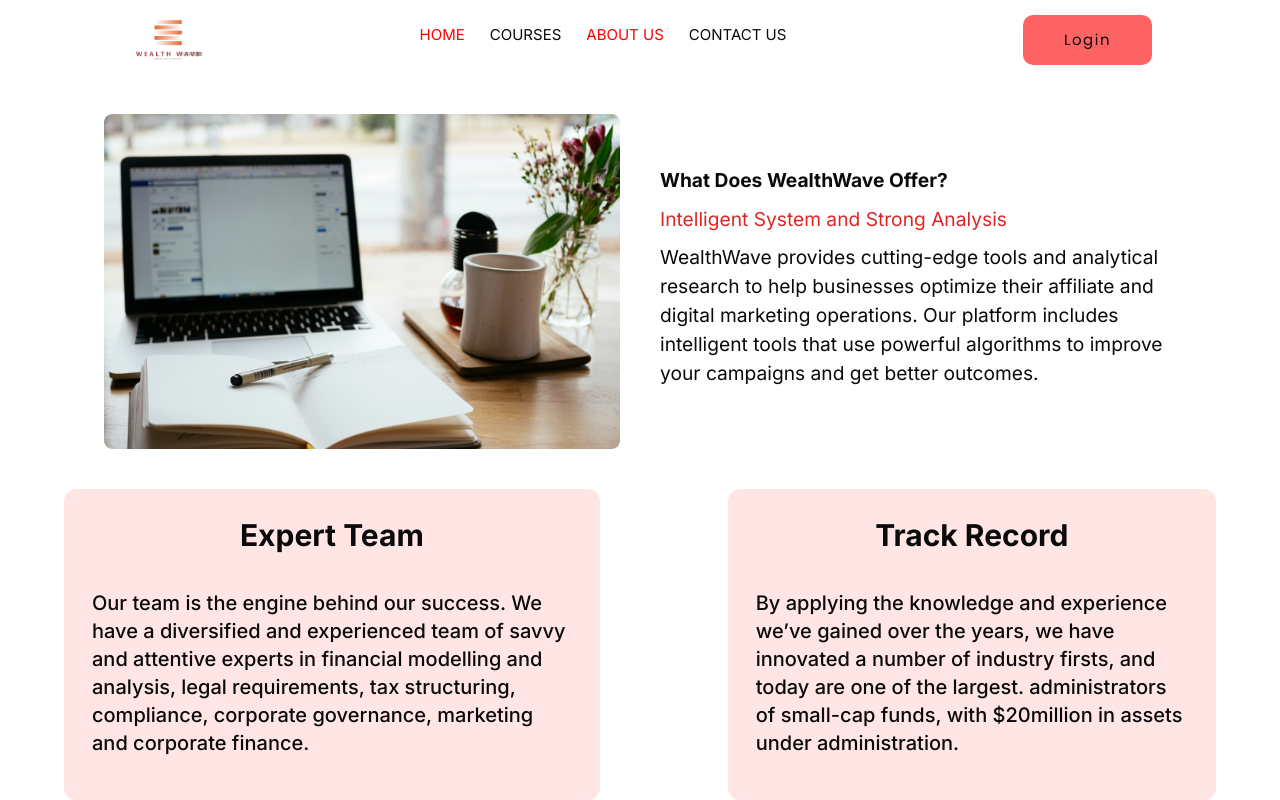
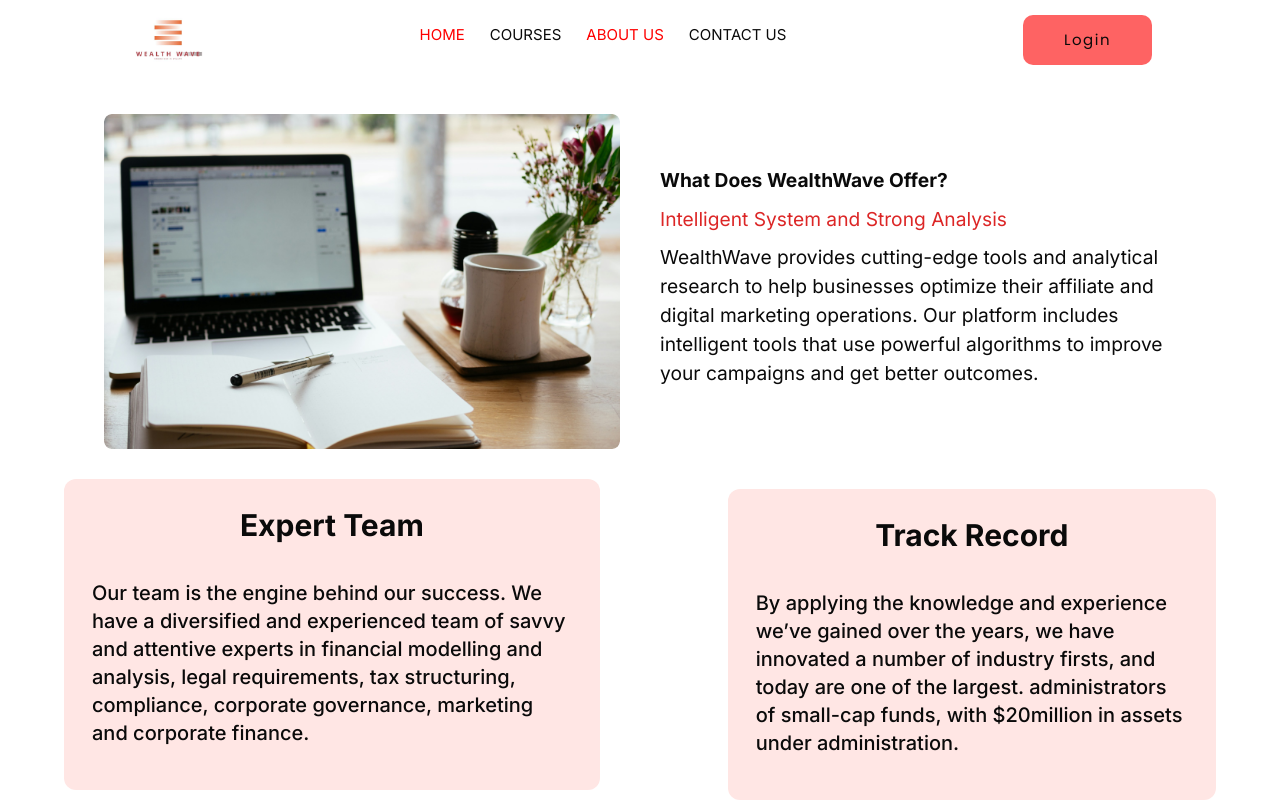
Before and after one commit to Dakjebbin/Wealthwave, a React (Vite) app: page / in a window 1280 px wide. In both pictures the pointer is over the element 331 px from the left and 2333 px from the top of the page. Shown: the part 1689-2489 px from the top of the page. Built offline with nearby package versions, Linux system fonts and the light colour scheme; no server answers; a web font is replaced by a local one.

Commit message:
hover effect

```diff
--- a/src/styles/about.css
+++ b/src/styles/about.css
@@ -59,6 +59,14 @@
   font-family: "Inter";
 }
 
+.expert{
+  transition: transform 0.8s ease;
+}
+
+.expert:hover{
+    transform: translateY(-10px);
+}
+
   .image {
     flex: 1;
     display: flex;
```
